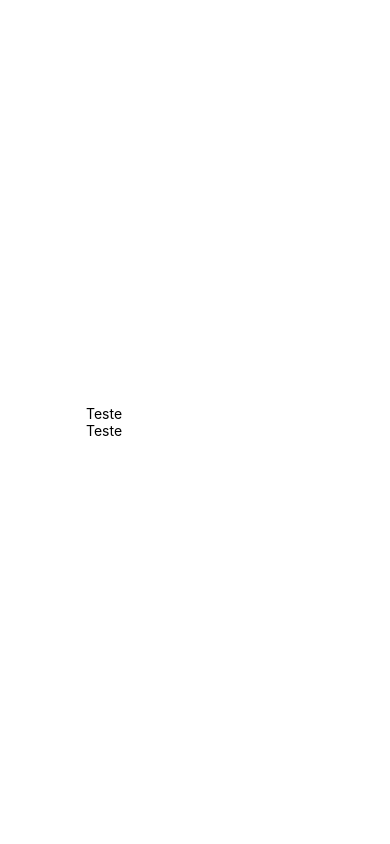
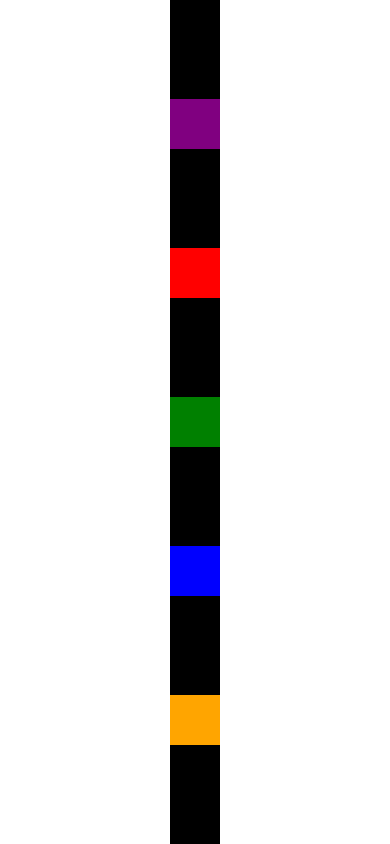
Before and after one commit to immerfallen/CursoReactNative, a React Native app: screen / in a window 390 px wide. Built offline with nearby package versions, Linux system fonts and the light colour scheme.

Commit message:
Usando flexbox para alinhar os elementos no eixo principal

```diff
--- a/src/App.js
+++ b/src/App.js
@@ -1,6 +1,7 @@
 import React from 'react'
 import {StyleSheet, SafeAreaView} from 'react-native'
-import DigiteSeuNome from './components/DigiteSeuNome'
+import FlexboxV1 from './components/layout/FlexboxV1'
+import Quadrado from './components/layout/FlexboxV1'
 
 // import UsuarioLogado from './components/UsuarioLogado'
 // import Primeiro from './components/Primeiro'
@@ -39,7 +40,9 @@ export default () => (
         <UsuarioLogado usuario={{nome: 'MAro', email: 'maro@gui.com'}}/> */}
         {/* <ListaProdutos/> */}
         {/* <ListaProdutosV2/> */}
-        <DigiteSeuNome/>
+        {/* <DigiteSeuNome/> */}
+        <FlexboxV1/>
+
 
 
     </SafeAreaView>
--- a/src/components/DigiteSeuNome.js
+++ b/src/components/DigiteSeuNome.js
@@ -10,7 +10,6 @@ export default props => {
              placeholder="Digite seu Nome"
              value={nome}
              onChangeText={nome => setNome(nome) }
-
              />
          </View>
     )
--- /dev/null
+++ b/src/components/layout/FlexboxV1.js
@@ -0,0 +1,22 @@
+import React from 'react'
+import {View, StyleSheet} from 'react-native'
+import Quadrado from './Quadrado'
+export default props => {
+    return (
+         <View style={style.FlexV1}>
+            <Quadrado color='purple'/>
+            <Quadrado color='red'/>
+            <Quadrado color='green'/>
+            <Quadrado color='blue'/>
+            <Quadrado color='orange'/>
+         </View>
+    )
+}
+
+const style = StyleSheet.create({
+    FlexV1: {
+        flex: 1,
+        justifyContent:'space-evenly',
+        backgroundColor:'black',
+    }
+})
--- /dev/null
+++ b/src/components/layout/Quadrado.js
@@ -0,0 +1,19 @@
+import React from 'react'
+import {View, StyleSheet} from 'react-native'
+
+export default props => {
+    const lado = 50
+    return (
+         <View style={{
+             height: lado,
+             width: lado,
+             backgroundColor: props.color || 'black'
+         }}>
+
+         </View>
+    )
+}
+
+const style = StyleSheet.create({
+
+})
```
